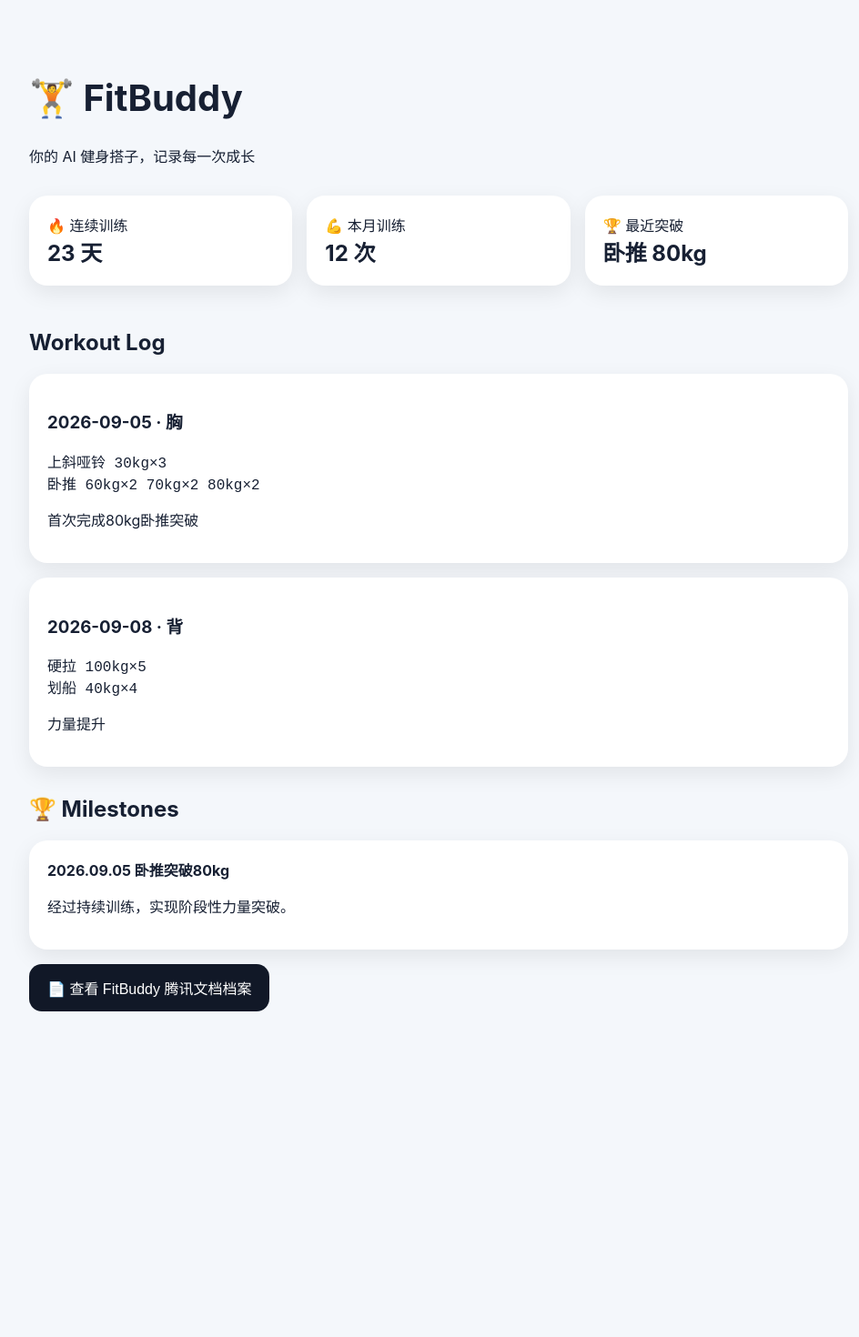
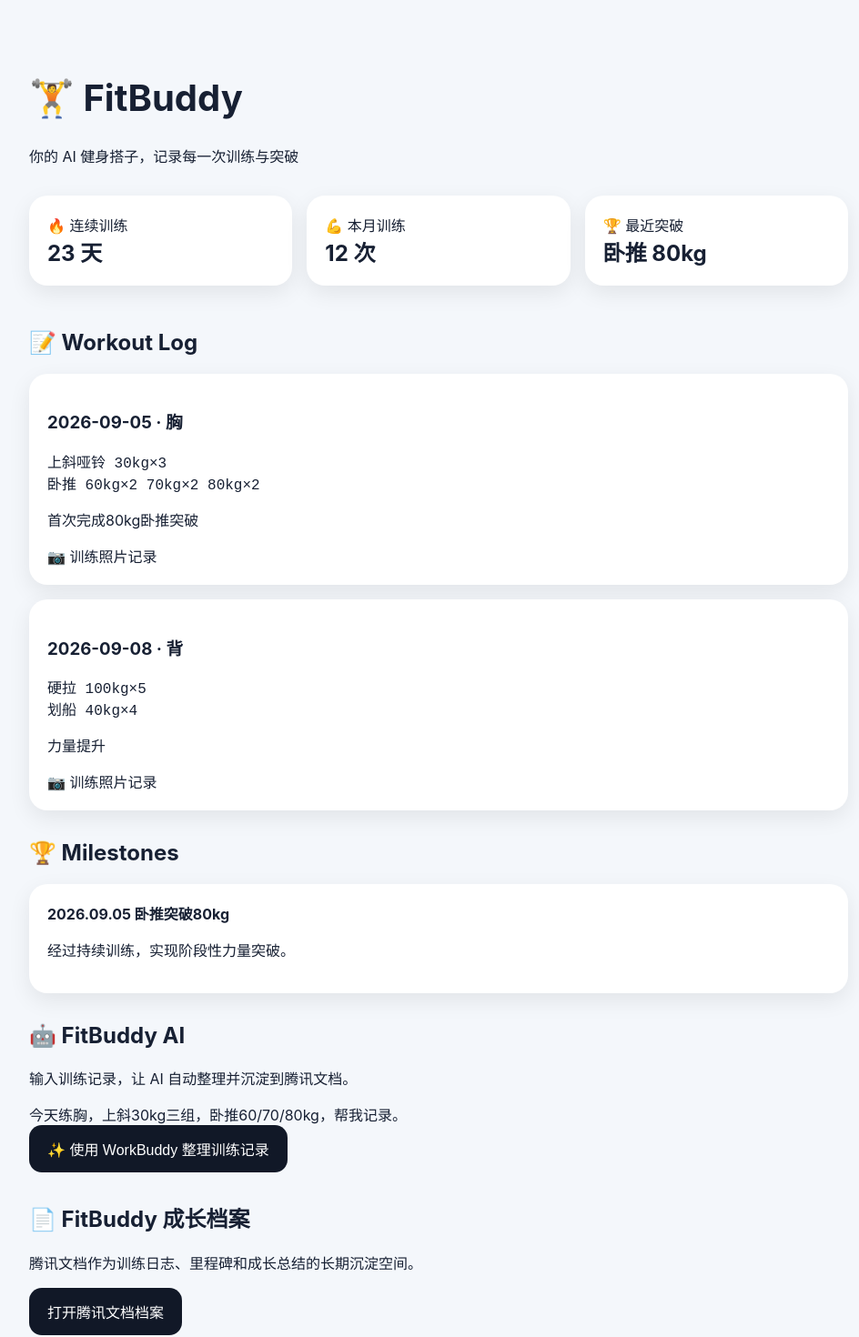
Before and after one commit to luffy0x/FitBuddy, a React (Vite) app: page / in a window 1280 px wide. Shown: the top 1470 px of the page at 91% size, without its empty margins (158-1102 px from the left). Before the commit the page ends 1168 px from the top, so only its background shows below. Built offline with nearby package versions, Linux system fonts and the light colour scheme.

Commit message:
feat: add FitBuddy AI interaction and document flow section

```diff
--- a/src/main.jsx
+++ b/src/main.jsx
@@ -2,7 +2,45 @@ import React from 'react';
 import { createRoot } from 'react-dom/client';
 import './style.css';
 
-const logs=[{date:'2026-09-05',part:'胸',content:'上斜哑铃 30kg×3\n卧推 60kg×2 70kg×2 80kg×2',note:'首次完成80kg卧推突破'},{date:'2026-09-08',part:'背',content:'硬拉 100kg×5\n划船 40kg×4',note:'力量提升'}];
+const logs = [
+  {date:'2026-09-05',part:'胸',content:'上斜哑铃 30kg×3\n卧推 60kg×2 70kg×2 80kg×2',note:'首次完成80kg卧推突破'},
+  {date:'2026-09-08',part:'背',content:'硬拉 100kg×5\n划船 40kg×4',note:'力量提升'}
+];
 
-function App(){return <main className="app"><header><h1>🏋️ FitBuddy</h1><p>你的 AI 健身搭子，记录每一次成长</p></header><section className="cards"><div>🔥 连续训练<br/><b>23 天</b></div><div>💪 本月训练<br/><b>12 次</b></div><div>🏆 最近突破<br/><b>卧推 80kg</b></div></section><section><h2>Workout Log</h2>{logs.map(x=><article className="log"><h3>{x.date} · {x.part}</h3><pre>{x.content}</pre><p>{x.note}</p></article>)}</section><section><h2>🏆 Milestones</h2><article className="milestone"><b>2026.09.05 卧推突破80kg</b><p>经过持续训练，实现阶段性力量突破。</p></article></section><button>📄 查看 FitBuddy 腾讯文档档案</button></main>}
+function App(){
+ return <main className="app">
+  <header>
+   <h1>🏋️ FitBuddy</h1>
+   <p>你的 AI 健身搭子，记录每一次训练与突破</p>
+  </header>
+  <section className="cards">
+   <div>🔥 连续训练<br/><b>23 天</b></div>
+   <div>💪 本月训练<br/><b>12 次</b></div>
+   <div>🏆 最近突破<br/><b>卧推 80kg</b></div>
+  </section>
+  <section>
+   <h2>📝 Workout Log</h2>
+   {logs.map(x=><article className="log" key={x.date}>
+    <h3>{x.date} · {x.part}</h3><pre>{x.content}</pre><p>{x.note}</p>
+    <div className="photo">📷 训练照片记录</div>
+   </article>)}
+  </section>
+  <section>
+   <h2>🏆 Milestones</h2>
+   <article className="milestone"><b>2026.09.05 卧推突破80kg</b><p>经过持续训练，实现阶段性力量突破。</p></article>
+  </section>
+  <section className="ai-box">
+   <h2>🤖 FitBuddy AI</h2>
+   <p>输入训练记录，让 AI 自动整理并沉淀到腾讯文档。</p>
+   <div className="example">今天练胸，上斜30kg三组，卧推60/70/80kg，帮我记录。</div>
+   <button>✨ 使用 WorkBuddy 整理训练记录</button>
+  </section>
+  <section className="doc-box">
+   <h2>📄 FitBuddy 成长档案</h2>
+   <p>腾讯文档作为训练日志、里程碑和成长总结的长期沉淀空间。</p>
+   <button>打开腾讯文档档案</button>
+  </section>
+ </main>
+}
+
 createRoot(document.getElementById('root')).render(<App/>);
```
